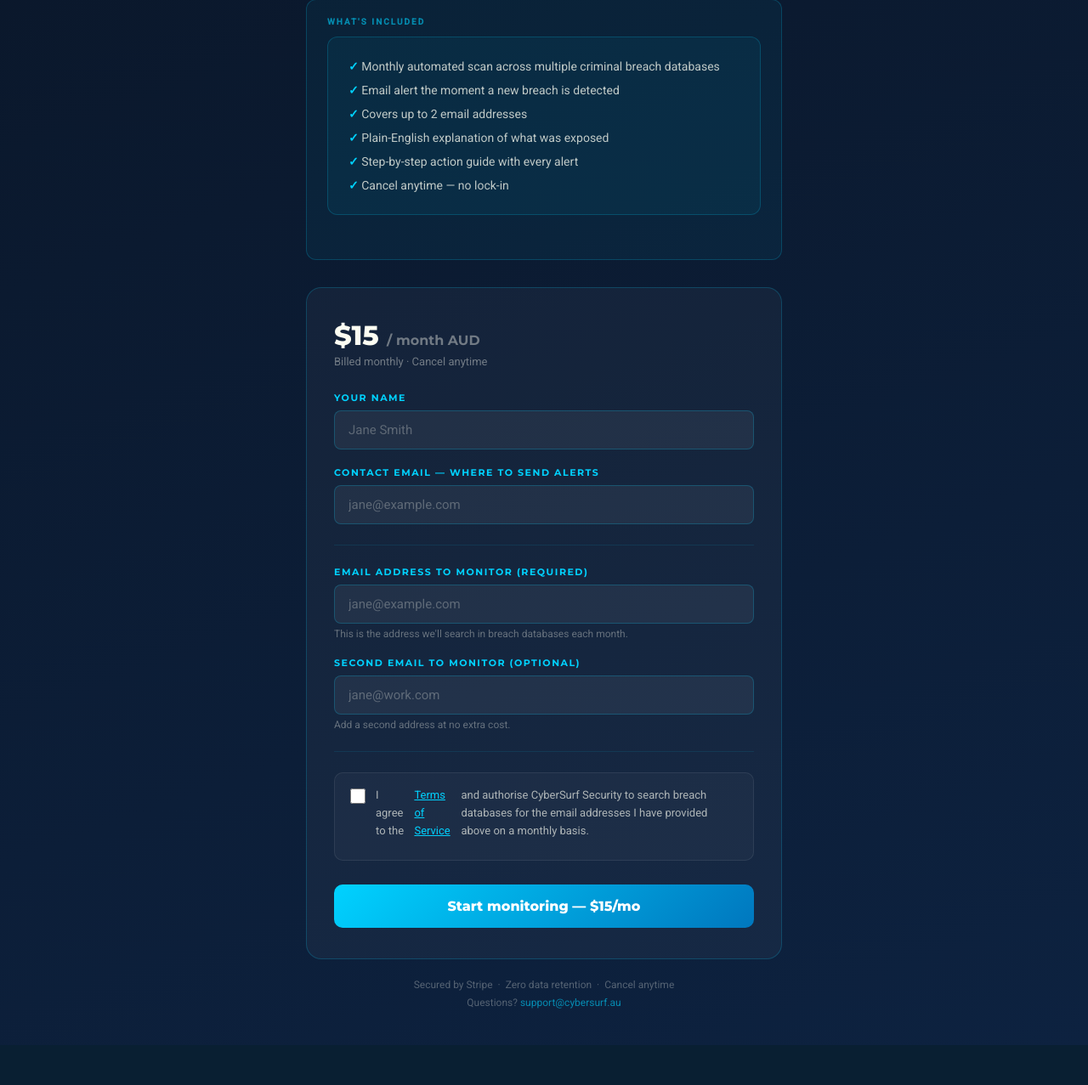
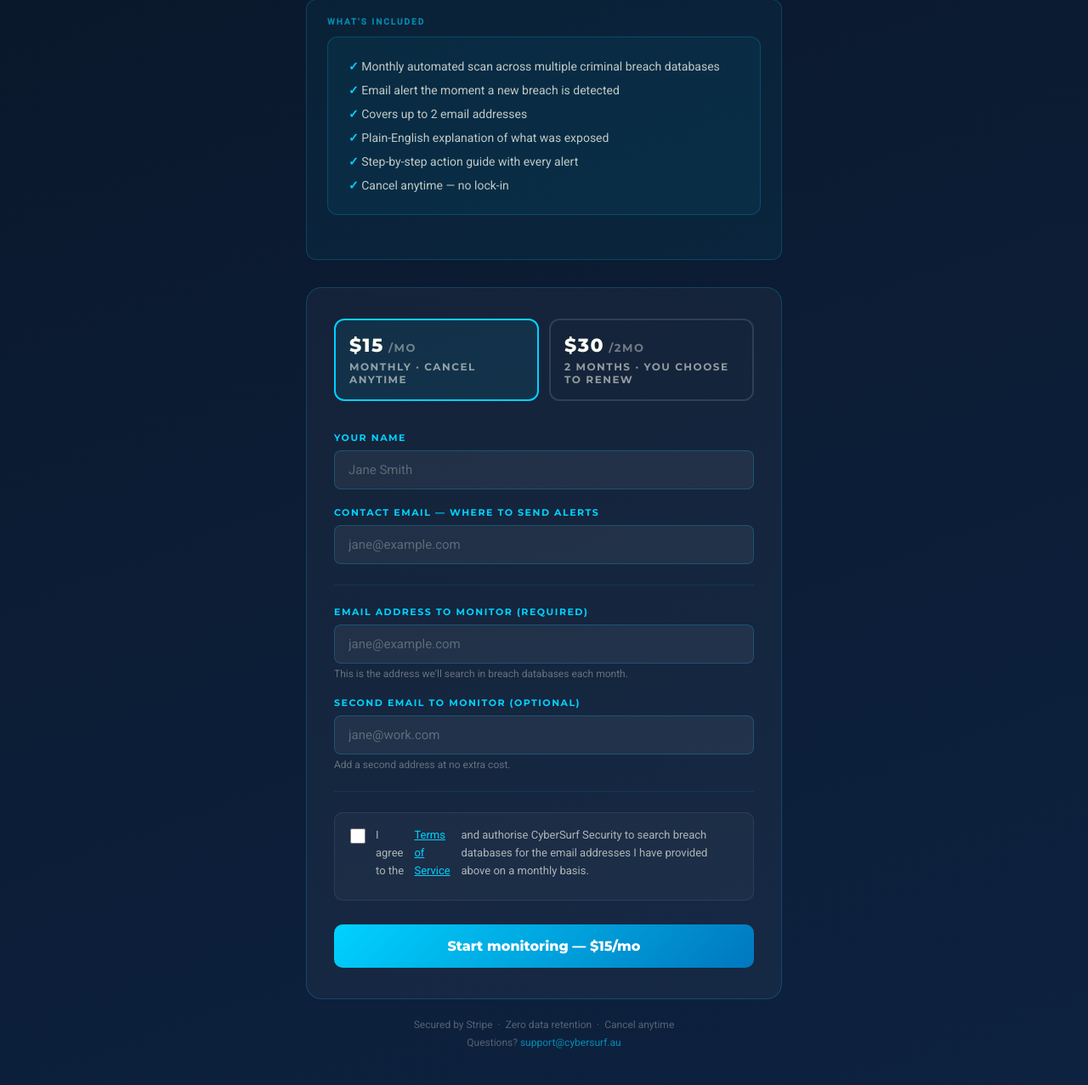
Before and after one commit to dcprojects1111/cybersurf-webapp-basic, a Flask app: page /dark-web-monitoring in a window 1280 px wide. Shown: the part 324-1601 px from the top of the page at 85% size. Before the commit the page ends 1554 px from the top, so only its background shows below. Run offline with Flask 3, Linux system fonts and the light colour scheme; some libraries are stand-ins or nearby versions.

Commit message:
Add 2-month pack option to Dark Web Monitoring
- $30 one-time Stripe payment (price_1TLKpjBMlmXoVl2K53kWW4Kg)
- Plan selector on signup page — monthly $15/mo or 2-month $30
- Button text updates dynamically based on selection
- subscribers table tracks plan type, created_date, reminder flags
- Day 55 reminder email — expires in 5 days, click to continue monthly
- Day 60 reminder email — last day, then status set to expired
- /run-monitoring now also runs renewal reminder checks

Co-Authored-By: Claude Sonnet 4.6 <noreply@anthropic.com>

```diff
--- a/app.py
+++ b/app.py
@@ -34,8 +34,9 @@ STRIPE_WEBHOOK_SECRET = os.environ.get("STRIPE_WEBHOOK_SECRET", "")
 APP_BASE_URL          = os.environ.get("APP_BASE_URL", "https://cybersurf-webapp-basic.onrender.com")
 
 # Dark Web Monitoring
-DWM_PRICE_ID    = os.environ.get("DWM_PRICE_ID", "")       # Stripe recurring price ID
-MONITOR_SECRET  = os.environ.get("MONITOR_SECRET", "")     # Secret to protect /run-monitoring
+DWM_PRICE_ID       = os.environ.get("DWM_PRICE_ID", "")        # Stripe recurring price ID ($15/mo)
+DWM_2MONTH_PRICE_ID = "price_1TLKpjBMlmXoVl2K53kWW4Kg"         # Stripe one-time price ID ($30 / 2 months)
+MONITOR_SECRET     = os.environ.get("MONITOR_SECRET", "")      # Secret to protect /run-monitoring
 
 # Email alerts (SMTP)
 SMTP_HOST  = os.environ.get("SMTP_HOST", "smtp.gmail.com")
@@ -83,10 +84,14 @@ def init_db():
                     monitor_email2         TEXT,
                     stripe_subscription_id TEXT UNIQUE,
                     stripe_customer_id     TEXT,
+                    plan                   TEXT DEFAULT 'monthly',
                     status                 TEXT DEFAULT 'active',
                     created_at             TEXT,
+                    created_date           DATE,
                     last_checked           TEXT,
-                    last_breach_hash       TEXT
+                    last_breach_hash       TEXT,
+                    reminder_55_sent       BOOLEAN DEFAULT FALSE,
+                    reminder_60_sent       BOOLEAN DEFAULT FALSE
                 )
             """)
 
@@ -510,11 +515,11 @@ def save_subscriber(sub):
                 INSERT INTO subscribers
                     (name, email, monitor_email1, monitor_email2,
                      stripe_subscription_id, stripe_customer_id,
-                     status, created_at)
+                     plan, status, created_at, created_date)
                 VALUES
                     (%(name)s, %(email)s, %(monitor_email1)s, %(monitor_email2)s,
                      %(stripe_subscription_id)s, %(stripe_customer_id)s,
-                     'active', %(created_at)s)
+                     %(plan)s, 'active', %(created_at)s, CURRENT_DATE)
                 ON CONFLICT (stripe_subscription_id) DO NOTHING
             """, sub)
 
@@ -626,6 +631,117 @@ def send_breach_alert(to_email, name, new_sources):
         return False, str(e)
 
 
+def send_renewal_reminder(to_email, name, days_left):
+    if not SMTP_USER or not SMTP_PASS:
+        return False, "SMTP not configured"
+    try:
+        if days_left == 5:
+            subject = "Your Dark Web Monitoring expires in 5 days — want to continue?"
+            headline = "Your 2-month pack expires in 5 days"
+            body = "Your Dark Web Monitoring coverage expires in 5 days. If you'd like to continue being protected, click below to subscribe monthly for $15/month — cancel anytime."
+        else:
+            subject = "Last day — your Dark Web Monitoring expires today"
+            headline = "Your coverage expires today"
+            body = "Today is the last day of your 2-month Dark Web Monitoring pack. Subscribe monthly to keep your protection active — $15/month, cancel anytime."
+
+        body_html = f"""<!DOCTYPE html>
+<html><head><meta charset="UTF-8"/></head>
+<body style="font-family:-apple-system,BlinkMacSystemFont,'Segoe UI',Arial,sans-serif;
+             background:#0a1628;color:#fcfdf2;padding:40px 20px;margin:0;">
+  <div style="max-width:520px;margin:0 auto;">
+    <div style="font-size:22px;font-weight:800;margin-bottom:4px;">
+      Cyber<span style="color:#00d2ff;">Surf</span> Security
+    </div>
+    <div style="font-size:12px;color:rgba(0,210,255,.7);letter-spacing:1px;
+                text-transform:uppercase;margin-bottom:28px;">Dark Web Monitoring</div>
+
+    <div style="background:rgba(0,210,255,.06);border:1px solid rgba(0,210,255,.25);
+                border-radius:12px;padding:24px 28px;margin-bottom:24px;">
+      <div style="font-size:16px;font-weight:700;color:#fcfdf2;margin-bottom:8px;">
+        {headline}
+      </div>
+      <p style="font-size:14px;color:rgba(252,253,242,.75);line-height:1.6;margin:0 0 20px;">
+        Hi {name}, {body}
+      </p>
+      <a href="{APP_BASE_URL}/dark-web-monitoring"
+         style="display:inline-block;background:linear-gradient(135deg,#00d2ff 0%,#0077be 100%);
+                color:#fff;font-weight:800;font-size:14px;padding:12px 28px;
+                border-radius:8px;text-decoration:none;">
+        Continue for $15/month &rarr;
+      </a>
+    </div>
+
+    <p style="font-size:13px;color:rgba(252,253,242,.4);line-height:1.7;">
+      No action needed if you don't want to continue — your monitoring will simply stop.
+      Questions? <a href="mailto:support@cybersurf.au" style="color:#00d2ff;">support@cybersurf.au</a>
+    </p>
+  </div>
+</body></html>"""
+
+        msg = MIMEMultipart("alternative")
+        msg["Subject"] = subject
+        msg["From"]    = f"CyberSurf Security <{FROM_EMAIL}>"
+        msg["To"]      = to_email
+        msg.attach(MIMEText(body_html, "html"))
+
+        with smtplib.SMTP(SMTP_HOST, SMTP_PORT) as server:
+            server.starttls()
+            server.login(SMTP_USER, SMTP_PASS)
+            server.sendmail(FROM_EMAIL, to_email, msg.as_string())
+        return True, None
+    except Exception as e:
+        return False, str(e)
+
+
+def check_renewal_reminders():
+    """Send day 55 and day 60 renewal reminders for 2-month pack subscribers."""
+    if not DATABASE_URL:
+        return {"reminders_sent": 0, "errors": []}
+
+    summary = {"reminders_sent": 0, "errors": []}
+    try:
+        with get_db() as conn:
+            with conn.cursor(cursor_factory=psycopg2.extras.RealDictCursor) as cur:
+                cur.execute("""
+                    SELECT * FROM subscribers
+                    WHERE plan = 'two_month' AND status = 'active'
+                    AND created_date IS NOT NULL
+                """)
+                subs = [dict(r) for r in cur.fetchall()]
+
+        today = datetime.now().date()
+        for sub in subs:
+            days = (today - sub["created_date"]).days
+
+            if days >= 55 and not sub["reminder_55_sent"]:
+                ok, err = send_renewal_reminder(sub["email"], sub["name"] or "there", 5)
+                if ok:
+                    with get_db() as conn:
+                        with conn.cursor() as cur:
+                            cur.execute("UPDATE subscribers SET reminder_55_sent = TRUE WHERE id = %s", (sub["id"],))
+                    summary["reminders_sent"] += 1
+                else:
+                    summary["errors"].append(f"day-55 email to {sub['email']}: {err}")
+
+            elif days >= 60 and not sub["reminder_60_sent"]:
+                ok, err = send_renewal_reminder(sub["email"], sub["name"] or "there", 0)
+                if ok:
+                    with get_db() as conn:
+                        with conn.cursor() as cur:
+                            cur.execute(
+                                "UPDATE subscribers SET reminder_60_sent = TRUE, status = 'expired' WHERE id = %s",
+                                (sub["id"],)
+                            )
+                    summary["reminders_sent"] += 1
+                else:
+                    summary["errors"].append(f"day-60 email to {sub['email']}: {err}")
+
+    except Exception as e:
+        summary["errors"].append(str(e))
+
+    return summary
+
+
 def breach_hash(results):
     """Stable hash of current breach state — changes only when new sources appear."""
     sources = sorted(
@@ -688,6 +804,10 @@ def run_monitoring():
 
         update_subscriber_check(sub["id"], new_hash)
         summary["checked"] += 1
+
+    renewal = check_renewal_reminders()
+    summary["renewal_reminders_sent"] = renewal["reminders_sent"]
+    summary["errors"] += renewal["errors"]
 
     return jsonify(summary), 200
 
@@ -762,6 +882,7 @@ def subscribe_monitoring():
     monitor_email1 = request.form.get("monitor_email1", "").strip().lower()
     monitor_email2 = request.form.get("monitor_email2", "").strip().lower()
     consent        = request.form.get("consent", "")
+    plan           = request.form.get("plan", "monthly")  # "monthly" or "two_month"
 
     if not name or not email or not monitor_email1:
         return "Name, contact email, and at least one email to monitor are required.", 400
@@ -769,24 +890,47 @@ def subscribe_monitoring():
     if consent != "yes":
         return "You must agree to the Terms of Service to continue.", 400
 
-    if not STRIPE_SECRET_KEY or not DWM_PRICE_ID:
+    if not STRIPE_SECRET_KEY:
         return "Subscription service is not configured yet.", 500
 
-    checkout_session = stripe.checkout.Session.create(
-        payment_method_types=["card"],
-        line_items=[{"price": DWM_PRICE_ID, "quantity": 1}],
-        mode="subscription",
-        customer_email=email,
-        metadata={
-            "product":         "dark_web_monitoring",
-            "customer_name":   name,
-            "email":           email,
-            "monitor_email1":  monitor_email1,
-            "monitor_email2":  monitor_email2,
-        },
-        success_url=f"{APP_BASE_URL}/subscribe-success",
-        cancel_url=f"{APP_BASE_URL}/dark-web-monitoring",
-    )
+    if plan == "two_month":
+        if not DWM_2MONTH_PRICE_ID:
+            return "2-month plan is not configured yet.", 500
+        checkout_session = stripe.checkout.Session.create(
+            payment_method_types=["card"],
+            line_items=[{"price": DWM_2MONTH_PRICE_ID, "quantity": 1}],
+            mode="payment",
+            customer_email=email,
+            metadata={
+                "product":        "dark_web_monitoring",
+                "plan":           "two_month",
+                "customer_name":  name,
+                "email":          email,
+                "monitor_email1": monitor_email1,
+                "monitor_email2": monitor_email2,
+            },
+            success_url=f"{APP_BASE_URL}/subscribe-success",
+            cancel_url=f"{APP_BASE_URL}/dark-web-monitoring",
+        )
+    else:
+        if not DWM_PRICE_ID:
+            return "Monthly plan is not configured yet.", 500
+        checkout_session = stripe.checkout.Session.create(
+            payment_method_types=["card"],
+            line_items=[{"price": DWM_PRICE_ID, "quantity": 1}],
+            mode="subscription",
+            customer_email=email,
+            metadata={
+                "product":        "dark_web_monitoring",
+                "plan":           "monthly",
+                "customer_name":  name,
+                "email":          email,
+                "monitor_email1": monitor_email1,
+                "monitor_email2": monitor_email2,
+            },
+            success_url=f"{APP_BASE_URL}/subscribe-success",
+            cancel_url=f"{APP_BASE_URL}/dark-web-monitoring",
+        )
     return redirect(checkout_session.url, code=303)
 
 
@@ -818,13 +962,15 @@ def webhook():
         meta = sess.get("metadata", {})
 
         if meta.get("product") == "dark_web_monitoring":
+            plan = meta.get("plan", "monthly")
             save_subscriber({
                 "name":                    meta.get("customer_name", ""),
                 "email":                   meta.get("email", ""),
                 "monitor_email1":          meta.get("monitor_email1", ""),
                 "monitor_email2":          meta.get("monitor_email2", "") or None,
-                "stripe_subscription_id":  sess.get("subscription"),
+                "stripe_subscription_id":  sess.get("subscription") or sess.get("id"),
                 "stripe_customer_id":      sess.get("customer"),
+                "plan":                    plan,
                 "created_at":              datetime.now().strftime("%d %b %Y %H:%M"),
             })
         else:
--- a/templates/monitoring.html
+++ b/templates/monitoring.html
@@ -59,10 +59,23 @@
   </div>
 
   <div class="card">
-    <div class="price">$15 <span>/ month AUD</span></div>
-    <div class="price-note">Billed monthly · Cancel anytime</div>
+
+    <!-- Plan selector -->
+    <div style="display:grid;grid-template-columns:1fr 1fr;gap:12px;margin-bottom:28px;">
+      <label id="plan-monthly-label" style="border:2px solid #00d2ff;border-radius:12px;padding:16px;cursor:pointer;background:rgba(0,210,255,.08);">
+        <input type="radio" name="plan-choice" value="monthly" checked style="display:none;" onchange="setPlan('monthly')"/>
+        <div style="font-family:'Montserrat',sans-serif;font-weight:800;font-size:22px;color:#fcfdf2;">$15<span style="font-size:13px;font-weight:400;color:rgba(252,253,242,.4);"> /mo</span></div>
+        <div style="font-size:12px;color:rgba(252,253,242,.55);margin-top:4px;">Monthly · Cancel anytime</div>
+      </label>
+      <label id="plan-twomonth-label" style="border:2px solid rgba(255,255,255,.12);border-radius:12px;padding:16px;cursor:pointer;">
+        <input type="radio" name="plan-choice" value="two_month" style="display:none;" onchange="setPlan('two_month')"/>
+        <div style="font-family:'Montserrat',sans-serif;font-weight:800;font-size:22px;color:#fcfdf2;">$30<span style="font-size:13px;font-weight:400;color:rgba(252,253,242,.4);"> /2mo</span></div>
+        <div style="font-size:12px;color:rgba(252,253,242,.55);margin-top:4px;">2 months · You choose to renew</div>
+      </label>
+    </div>
 
     <form action="/subscribe-monitoring" method="POST">
+      <input type="hidden" name="plan" id="plan-input" value="monthly"/>
       <div class="form-group">
         <label>Your name</label>
         <input type="text" name="name" placeholder="Jane Smith" required/>
@@ -98,9 +111,33 @@
         </label>
       </div>
 
-      <button type="submit">Start monitoring — $15/mo</button>
+      <button type="submit" id="submit-btn">Start monitoring — $15/mo</button>
     </form>
   </div>
+
+  <script>
+    function setPlan(plan) {
+      var monthly = document.getElementById('plan-monthly-label');
+      var twomonth = document.getElementById('plan-twomonth-label');
+      var btn = document.getElementById('submit-btn');
+      var input = document.getElementById('plan-input');
+      if (plan === 'two_month') {
+        monthly.style.border = '2px solid rgba(255,255,255,.12)';
+        monthly.style.background = 'transparent';
+        twomonth.style.border = '2px solid #00d2ff';
+        twomonth.style.background = 'rgba(0,210,255,.08)';
+        btn.textContent = 'Start monitoring — $30 for 2 months';
+        input.value = 'two_month';
+      } else {
+        twomonth.style.border = '2px solid rgba(255,255,255,.12)';
+        twomonth.style.background = 'transparent';
+        monthly.style.border = '2px solid #00d2ff';
+        monthly.style.background = 'rgba(0,210,255,.08)';
+        btn.textContent = 'Start monitoring — $15/mo';
+        input.value = 'monthly';
+      }
+    }
+  </script>
 
   <div class="footer-note">
     Secured by Stripe &nbsp;·&nbsp; Zero data retention &nbsp;·&nbsp; Cancel anytime<br/>
```
